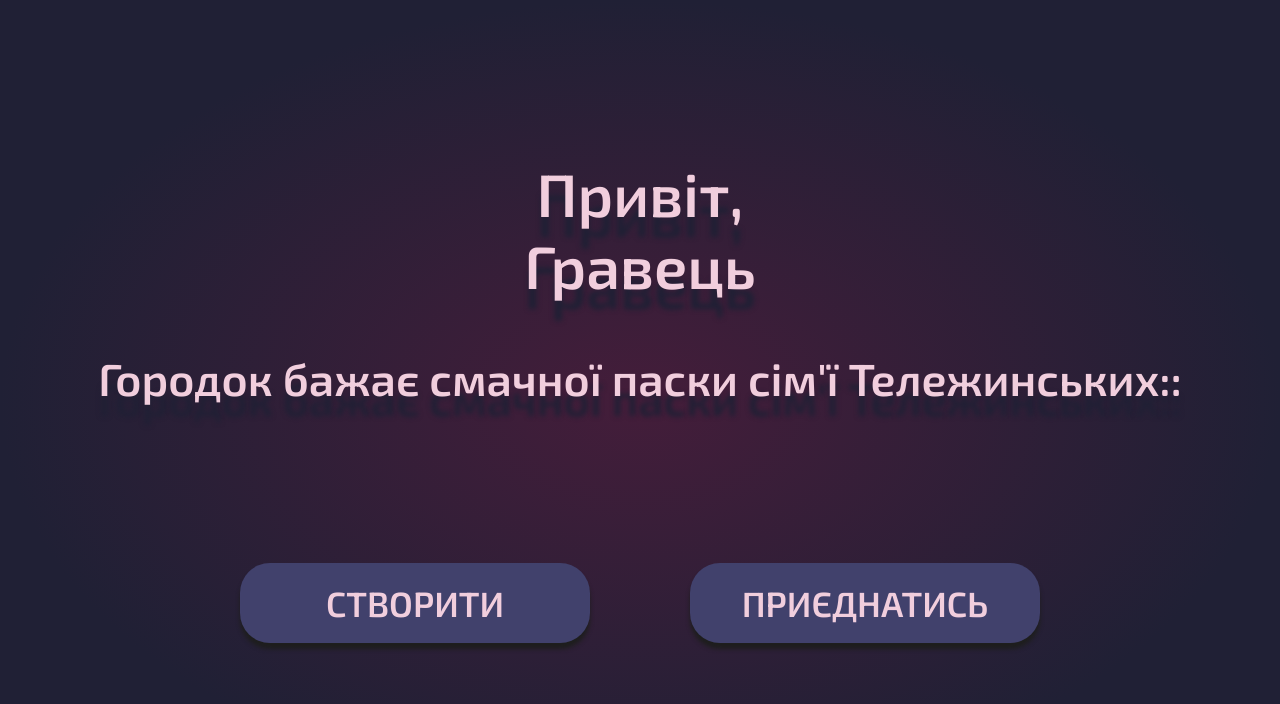
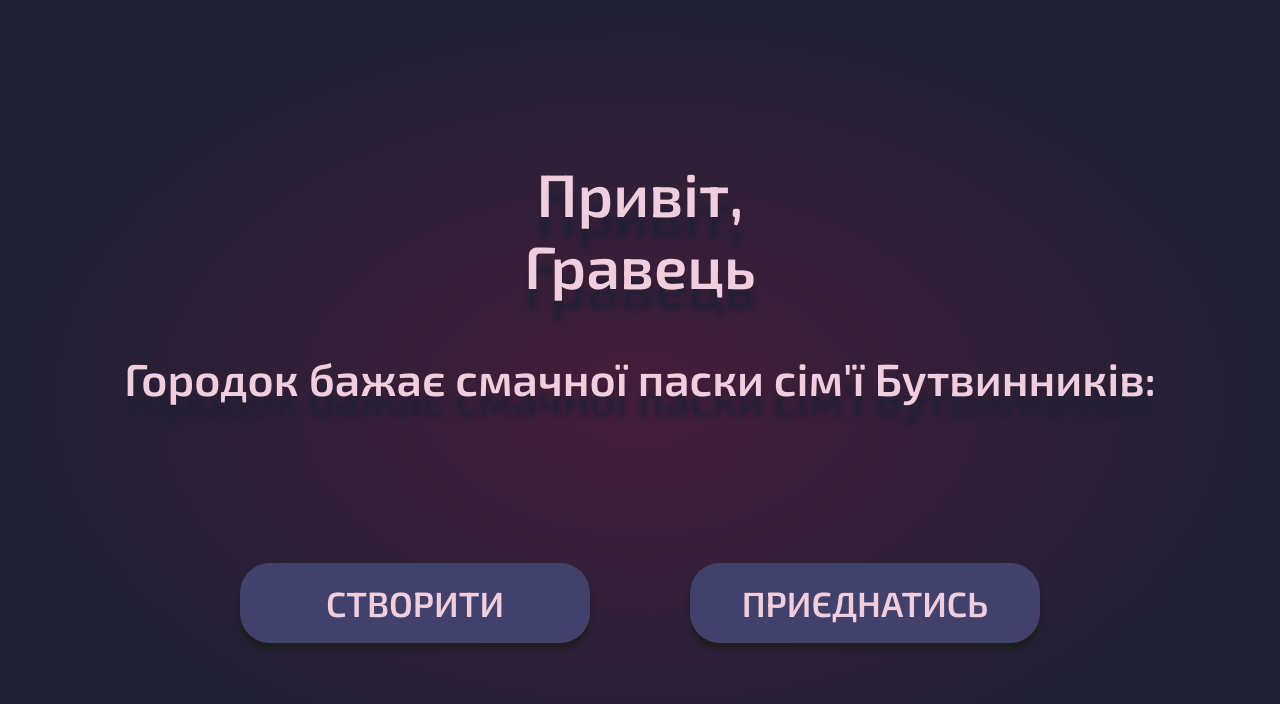
Before and after one commit to Whyylek/no-room-for-you, a website: page public/second-page.html in a window 1280 px wide. Drawn offline with Linux system fonts and the light colour scheme; no server answers.

Commit message:
first commit13

```diff
--- a/public/second-page.html
+++ b/public/second-page.html
@@ -14,7 +14,7 @@
                 <h1>Привіт,<br><span id="nickname"></span></h1>
             </div>
             <div class="header2">
-                <h2>Городок бажає смачної паски сім'ї Тележинських::<br>
+                <h2>Городок бажає смачної паски сім'ї Бутвинників:<br>
                     <br>
                         <br>
                 </h2>
```
